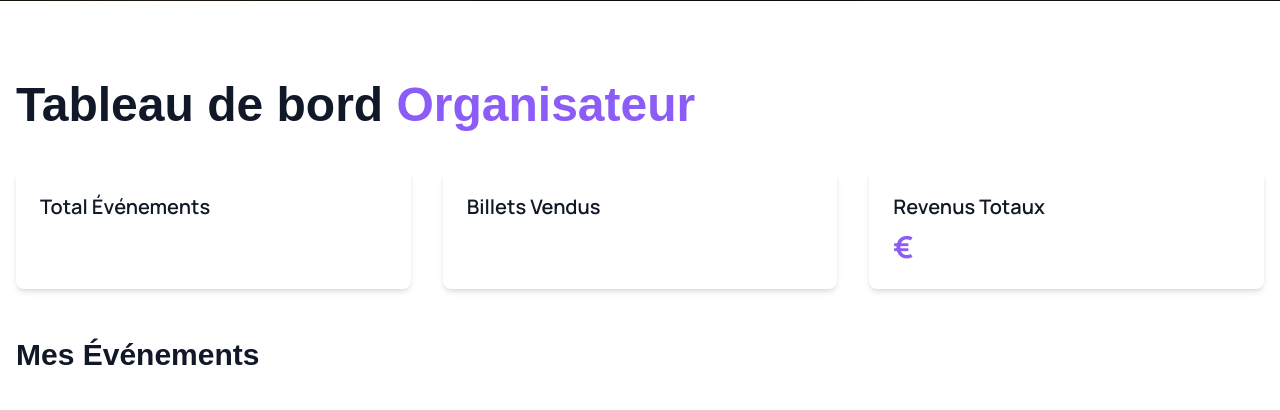
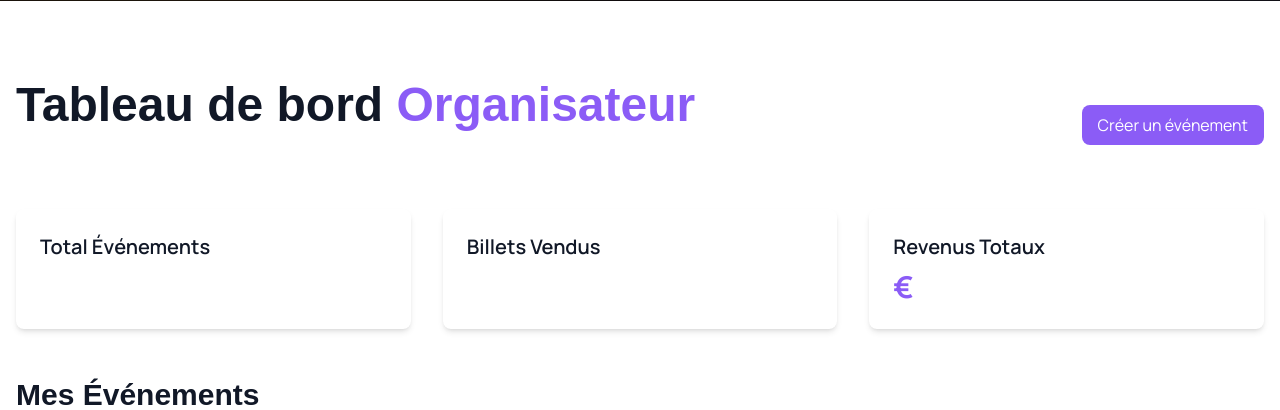
Before and after one commit to Youcode-Classe-E-2024-2025/DevStorm_eventbrite, a PHP site: template app/views/back/organizer/dashboard.twig in a window 1280 px wide. Shown: the part 479-889 px from the top of the page. Run offline with PHP 8.4, Linux system fonts and the light colour scheme; the template is opened without the code that fills it, so the values that code supplies are empty; some libraries are stand-ins or nearby versions; some web fonts are replaced.

Commit message:
fix some bugs in the dashboard of the organizer

```diff
--- a/app/views/back/organizer/dashboard.twig
+++ b/app/views/back/organizer/dashboard.twig
@@ -42,8 +42,10 @@
 <!-- Dashboard Content -->
 <div class="container mx-auto px-4 py-20">
     <div class="max-w-7xl mx-auto">
-        <h2 class="text-5xl font-bold mb-10 font-clash">Tableau de bord <span class="text-primary">Organisateur</span></h2>
-
+        <div class="flex justify-between items-center mb-10">
+            <h2 class="text-5xl font-bold mb-10 font-clash">Tableau de bord <span class="text-primary">Organisateur</span></h2>
+            <a href="/organizer/event/create" class="bg-primary text-white px-4 py-2 rounded-lg hover:bg-purple-700 transition-colors">Créer un événement</a>
+        </div>
         <!-- Stats Section -->
         <div class="grid grid-cols-1 md:grid-cols-3 gap-8 mb-12">
             <div class="bg-white p-6 rounded-lg shadow-md">
@@ -77,6 +79,11 @@
                         </a>
                         <a href="/event/{{ event.id }}/stats" class="p-2 bg-white/20 hover:bg-purple-500 text-purple-500 hover:text-white backdrop-blur-md rounded-full transition-colors duration-300">
                             <svg xmlns="http://www.w3.org/2000/svg" width="16" height="16" viewBox="0 0 24 24" fill="none" stroke="currentColor" stroke-width="2" stroke-linecap="round" stroke-linejoin="round" class="w-5 h-5"><line x1="18" y1="20" x2="18" y2="10"/><line x1="12" y1="20" x2="12" y2="4"/><line x1="6" y1="20" x2="6" y2="14"/></svg>
+                        </a>
+                        <a href="/event/{{ event.id }}/promocode/create" class="p-2 bg-white/20 hover:bg-yellow-400 text-yellow-400 hover:text-white backdrop-blur-md rounded-full transition-colors duration-300">
+                            <svg xmlns="http://www.w3.org/2000/svg" width="16" height="16" viewBox="0 0 24 24" fill="none" stroke="currentColor" stroke-width="2" stroke-linecap="round" stroke-linejoin="round" class="text-yellow-400">
+                                <polygon points="12 2 15.09 8.26 22 9.27 17 14.14 18.18 21.02 12 17.77 5.82 21.02 7 14.14 2 9.27 8.91 8.26 12 2"></polygon>
+                            </svg>
                         </a>
                     </div>
 
```
